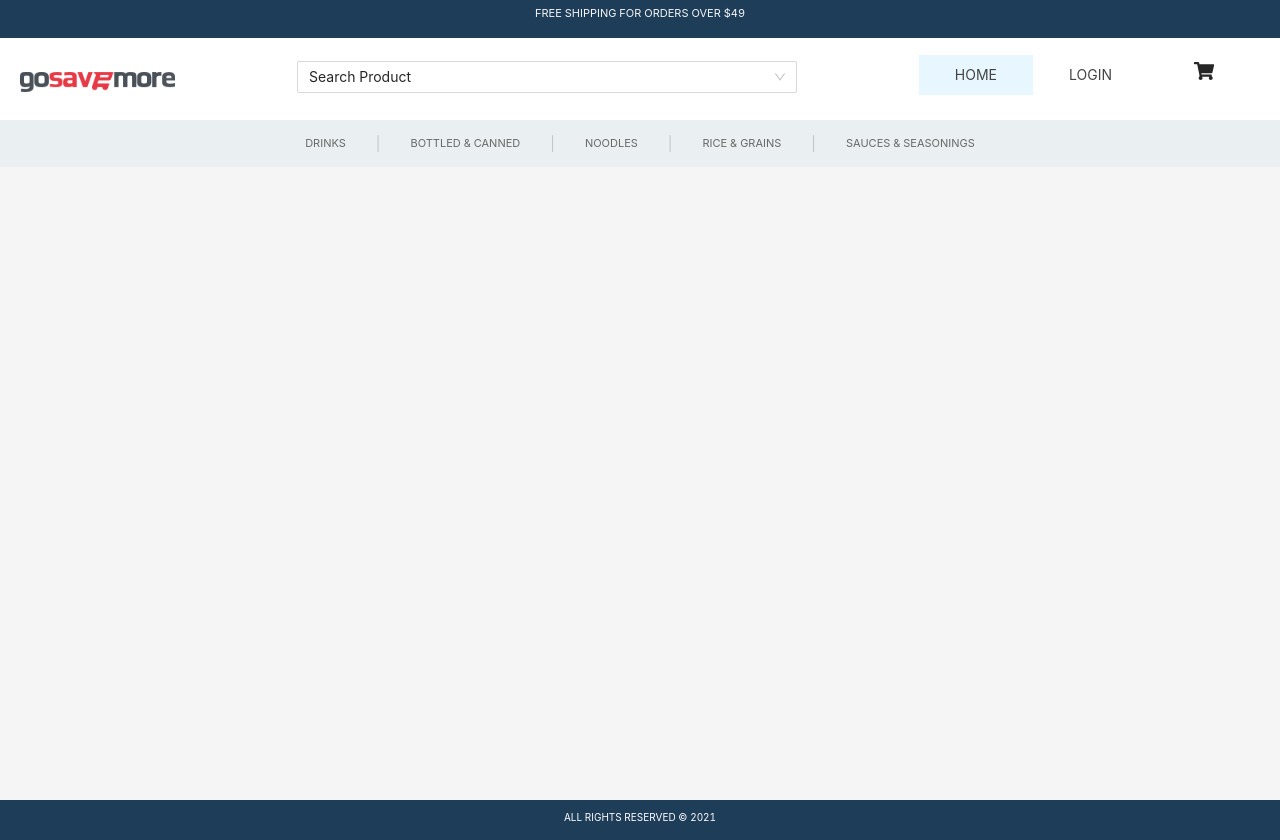
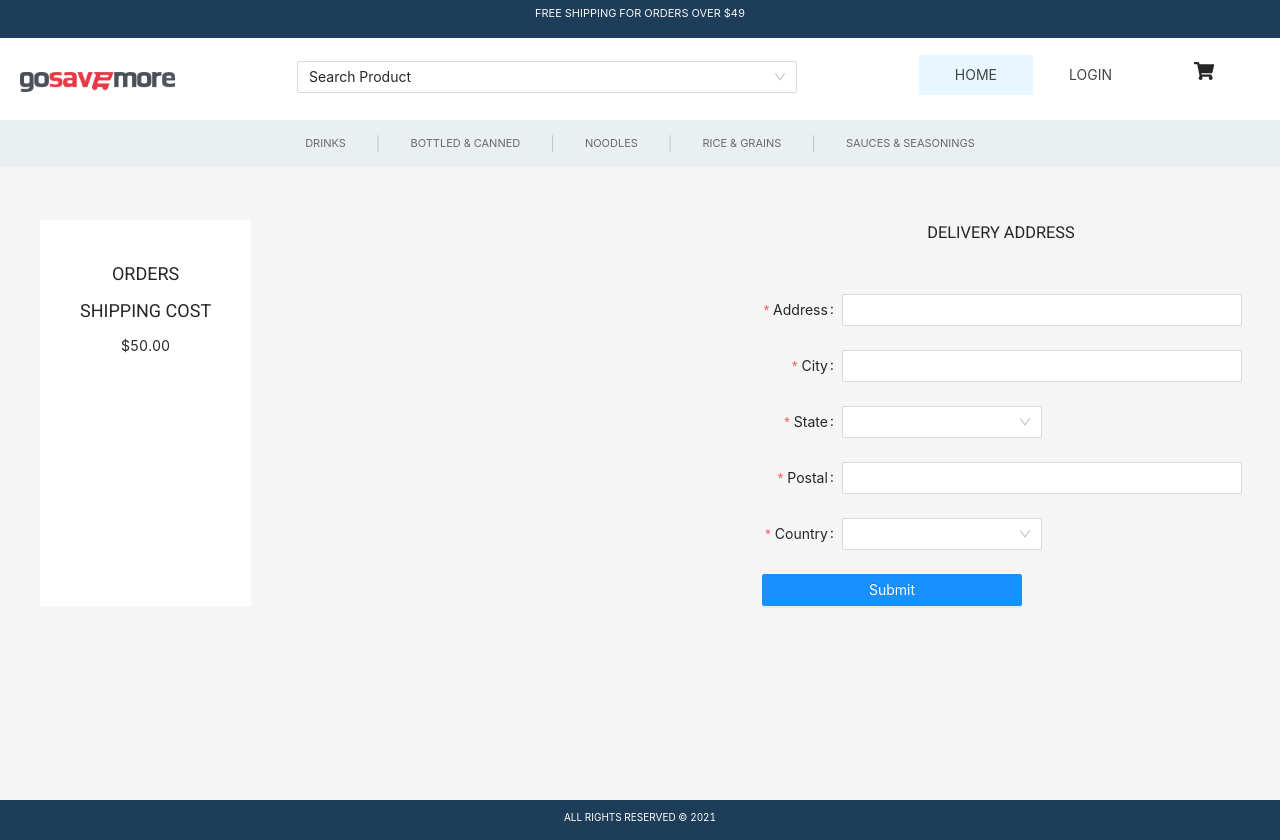
Before and after one commit to gosavemore-com/gosavemore-fe, a React (Create React App) app: page /shipping in a window 1280 px wide. Built offline with nearby package versions, Linux system fonts and the light colour scheme; sample sign-in values are in the browser's storage.

Commit message:
still working on the payment structure

```diff
--- a/src/App.js
+++ b/src/App.js
@@ -9,7 +9,7 @@ import Profile from "./pages/Profile";
 import CategoriesRenderer from "./components/CategoriesRenderer";
 import ProductDetails from "./pages/ProductDetails";
 import Cart from "./pages/Cart";
-import Orders from "./pages/Orders";
+import Shipping from "./pages/Shipping";
 
 function App() {
   return (
@@ -27,7 +27,7 @@ function App() {
             />
             <Route path="/product/:id" component={ProductDetails} />
             <PrivateRoute path="/profile" component={Profile} />
-            <PrivateRoute path="/orders" component={Orders} />
+            <PrivateRoute path="/shipping" component={Shipping} />
             <Route path="/cart/:id?" component={Cart} />
           </Switch>
         </div>
--- a/src/assets/scss/cart.scss
+++ b/src/assets/scss/cart.scss
@@ -11,10 +11,10 @@
     flex-direction: column;
 
     background: $white-one;
-    height: 200px;
+    height: 300px;
     width: 400px;
 
-    h3 {
+    h3:first-child {
       font-size: 24px;
     }
   }
--- a/src/components/Navigation.jsx
+++ b/src/components/Navigation.jsx
@@ -9,6 +9,7 @@ import { useSelector, useDispatch } from "react-redux";
 import CartBadge from "./CartBadge";
 import { clearCart } from "../redux/actions/cartAction";
 import SearchBar from "./SearchBar";
+import { clearOrders } from "../redux/actions/orderAction";
 
 const Navigation = () => {
   const { isSuccess } = useSelector((state) => state.users);
@@ -48,6 +49,7 @@ const Navigation = () => {
                   onClick={() => {
                     dispatch(logoutUser(history), setCurrent("home"));
                     dispatch(clearCart());
+                    dispatch(clearOrders());
                   }}
                 >
                   Logout
--- a/src/pages/Cart.jsx
+++ b/src/pages/Cart.jsx
@@ -2,7 +2,7 @@ import React, { useState, useEffect } from "react";
 import { useSelector, useDispatch } from "react-redux";
 import CartCard from "../components/CartCard";
 import { Button } from "antd";
-import { saveProducts } from "../redux/actions/orderAction";
+import { saveProducts, savePricingDetails } from "../redux/actions/orderAction";
 import { useHistory } from "react-router-dom";
 
 const Cart = () => {
@@ -12,10 +12,9 @@ const Cart = () => {
   const history = useHistory();
 
   let cartCount = cartItems.reduce((acc, item) => acc + item.quantity, 0);
-  let cartPrice = cartItems.reduce(
-    (acc, item) => acc + item.quantity * item.price,
-    0
-  );
+  let cartPrice = cartItems
+    .reduce((acc, item) => acc + item.quantity * item.price, 0)
+    .toFixed(2);
 
   useEffect(() => {
     cartItems.length !== 0 ? setDisableButton(false) : setDisableButton(true);
@@ -23,7 +22,12 @@ const Cart = () => {
 
   const handleClick = () => {
     dispatch(saveProducts(cartItems));
-    history.push("/orders");
+    dispatch(
+      savePricingDetails({
+        totalPrice: cartPrice,
+      })
+    );
+    history.push("/shipping");
   };
 
   return (
@@ -46,7 +50,7 @@ const Cart = () => {
       </div>
       <div className="cart-subtotal">
         <h3>Subtotal ({cartCount}) Items</h3>
-        <h2>Total: ${cartPrice.toFixed(2)}</h2>
+        <h2>Total: ${cartPrice}</h2>
         <Button type="primary" disabled={disableButton} onClick={handleClick}>
           Proceed to Checkout
         </Button>
--- a/src/pages/Shipping.jsx
+++ b/src/pages/Shipping.jsx
@@ -1,11 +1,140 @@
 import React from "react";
+import { useSelector } from "react-redux";
+import { Card, Form, Input, Select, Button } from "antd";
+import { states } from "../util/data";
+import { useDispatch } from "react-redux";
+import { saveAddress, savePricingDetails } from "../redux/actions/orderAction";
+import { useHistory } from "react-router-dom";
+import { calculateShipping } from "../util/pricingCalculation";
 
 const Shipping = () => {
+  const { cartItems } = useSelector((state) => state.cart);
+  const { totalPrice } = useSelector((state) => state.orders.prices);
+  const dispatch = useDispatch();
+  const shippingPrice = calculateShipping(totalPrice);
+
+  const history = useHistory();
+  const layout = {
+    labelCol: {
+      span: 4,
+    },
+    wrapperCol: {
+      span: 16,
+    },
+  };
+
+  const onFinish = (values) => {
+    dispatch(saveAddress(values));
+    dispatch(savePricingDetails({ shippingPrice }));
+    history.push("/payment");
+  };
+
   return (
-    <div>
-      <h3>Shipping</h3>
-    </div>
+    <>
+      <div className="orders">
+        <div className="orders-list">
+          <h3>Orders</h3>
+          {cartItems.map((item) => (
+            <>
+              <Card type="inner" title={item.name} className="orders-item">
+                <span className="orders-price">Price: ${item.price}</span>
+                <span className="orders-quantity">
+                  Quantity: {item.quantity}
+                </span>
+              </Card>
+            </>
+          ))}
+          <h3>Shipping Cost</h3>
+          <p>${shippingPrice}</p>
+        </div>
+
+        <div className="orders-delivery">
+          <h3>Delivery Address</h3>
+          <Form
+            {...layout}
+            name="delivery"
+            className="orders-delivery-form"
+            onFinish={onFinish}
+          >
+            <Form.Item
+              label="Address"
+              name="address"
+              rules={[
+                {
+                  required: true,
+                  message: "Address!",
+                },
+              ]}
+            >
+              <Input className="orders-delivery-form-input" />
+            </Form.Item>
+            <Form.Item
+              label="City"
+              name="city"
+              rules={[
+                {
+                  required: true,
+                  message: "City",
+                },
+              ]}
+            >
+              <Input className="orders-delivery-form-input" />
+            </Form.Item>
+            <Form.Item label="State" name="state" required>
+              <Select>
+                {Object.keys(states).map((state) => (
+                  <Select.Option value={state}>{states[state]}</Select.Option>
+                ))}
+              </Select>
+            </Form.Item>
+            <Form.Item
+              label="Postal"
+              name="postal"
+              rules={[
+                {
+                  required: true,
+                  message: "Postal",
+                },
+              ]}
+            >
+              <Input />
+            </Form.Item>
+            <Form.Item label="Country" name="country" required>
+              <Select>
+                <Select.Option value={"US"}>United States</Select.Option>
+              </Select>
+            </Form.Item>
+            <Button type="primary" className="orders-submit" htmlType="submit">
+              Submit
+            </Button>
+          </Form>
+        </div>
+      </div>
+    </>
   );
 };
 
 export default Shipping;
+
+// address: { type: String, required: true },
+// city: { type: String, required: true },
+// postalCode: { type: String, required: true },
+// country: { type: String, required: true },
+
+// paymentMethod: type: String,
+/*
+paymentResult: {
+  id: { type: String },
+  status: { type: String },
+  update_time: { type: String },
+  email_address: { type: String },
+},
+*/
+// taxPrice: type: Number, default: 0.0,
+// shippingPrice: type: Number, default: 0.0
+// totalPrice: Number, default 0.0
+// isPaid: Boolean default: false,
+// paidAt: Date,
+
+// isDelivered: Boolean,
+// deliveredAt: DATE
--- a/src/redux/actions/orderAction.js
+++ b/src/redux/actions/orderAction.js
@@ -4,7 +4,9 @@ import {
   ORDER_CREATE_REQUEST,
   ORDER_CREATE_SUCCESS,
   ORDER_SAVE_ADDRESS,
+  ORDER_SAVE_PRICE_DETAILS,
   ORDER_SAVE_PRODUCTS,
+  ORDER_LIST_CLEAR,
 } from "../constants/orders";
 
 export const fetchOrders = (order) => async (dispatch) => {
@@ -25,3 +27,11 @@ export const saveAddress = (data) => async (dispatch) => {
 export const saveProducts = (data) => async (dispatch) => {
   dispatch({ type: ORDER_SAVE_PRODUCTS, payload: data });
 };
+
+export const savePricingDetails = (data) => async (dispatch) => {
+  dispatch({ type: ORDER_SAVE_PRICE_DETAILS, payload: data });
+};
+
+export const clearOrders = () => async (dispatch) => {
+  dispatch({ type: ORDER_LIST_CLEAR });
+};
--- a/src/redux/constants/orders.js
+++ b/src/redux/constants/orders.js
@@ -2,6 +2,10 @@ export const ORDER_CREATE_REQUEST = "ORDER_CREATE_REQUEST";
 export const ORDER_CREATE_SUCCESS = "ORDER_CREATE_SUCCESS";
 export const ORDER_CREATE_FAIL = "ORDER_CREATE_FAIL";
 
-export const ORDER_SAVE_ADDRESS = "ORDER_ADDRESS";
+export const ORDER_SAVE_ADDRESS = "ORDER_SAVE_ADDRESS";
 
 export const ORDER_SAVE_PRODUCTS = "ORDER_SAVE_PRODUCTS";
+
+export const ORDER_SAVE_PRICE_DETAILS = "ORDER_SAVE_PRICE_DETAILS";
+
+export const ORDER_LIST_CLEAR = "ORDER_LIST_CLEAR";
--- a/src/redux/reducers/ordersReducer.js
+++ b/src/redux/reducers/ordersReducer.js
@@ -4,6 +4,8 @@ import {
   ORDER_CREATE_FAIL,
   ORDER_SAVE_ADDRESS,
   ORDER_SAVE_PRODUCTS,
+  ORDER_SAVE_PRICE_DETAILS,
+  ORDER_LIST_CLEAR,
 } from "../constants/orders";
 
 let initialState = {
@@ -11,6 +13,22 @@ let initialState = {
   isSuccess: false,
   order: [],
   address: [],
+  prices: [],
+  payments: [],
+  delivery: [],
+  // prices: {
+  //   taxPrice: 0,
+  //   shippingPrice: 0,
+  //   totalPrice: 0,
+  // },
+  // payments: {
+  //   isPaid: false,
+  //   paidAt: "",
+  // },
+  // delivery: {
+  //   isDelivered: false,
+  //   deliveredAt: "",
+  // },
   err: "",
 };
 
@@ -23,10 +41,28 @@ export const orders = (state = initialState, { type, payload }) => {
       return { ...state, isLoading: false, isSuccess: true, order: payload };
     case ORDER_CREATE_FAIL:
       return { ...state, isSuccess: false, err: payload };
+
     case ORDER_SAVE_ADDRESS:
       return { ...state, address: payload };
+
     case ORDER_SAVE_PRODUCTS:
       return { ...state, order: payload };
+
+    case ORDER_SAVE_PRICE_DETAILS:
+      return {
+        ...state,
+        prices: [...state.prices, payload],
+      };
+
+    case ORDER_LIST_CLEAR:
+      return {
+        ...state,
+        order: [],
+        address: [],
+        prices: [],
+        payments: [],
+        delivery: [],
+      };
     default:
       return state;
   }
--- /dev/null
+++ b/src/util/pricingCalculation.js
@@ -0,0 +1,15 @@
+function addDecimals(num) {
+  return (Math.round(num * 100) / 100).toFixed(2);
+}
+
+export const calculateTaxPrice = (num) => {
+  return addDecimals(0.15 * num).toFixed(2);
+};
+
+export const calculateShipping = (num) => {
+  return addDecimals(num > 50 ? 0 : 50);
+};
+
+export const calculateTotalPrice = (itemPrice, shippingPrice, taxPrice) => {
+  return (itemPrice + shippingPrice + taxPrice).toFixed(2);
+};
```
Also changed, not shown: src/pages/Orders.jsx (deleted, +0 -115 lines), 1 other file (tests, documents, lock files or other folders).
